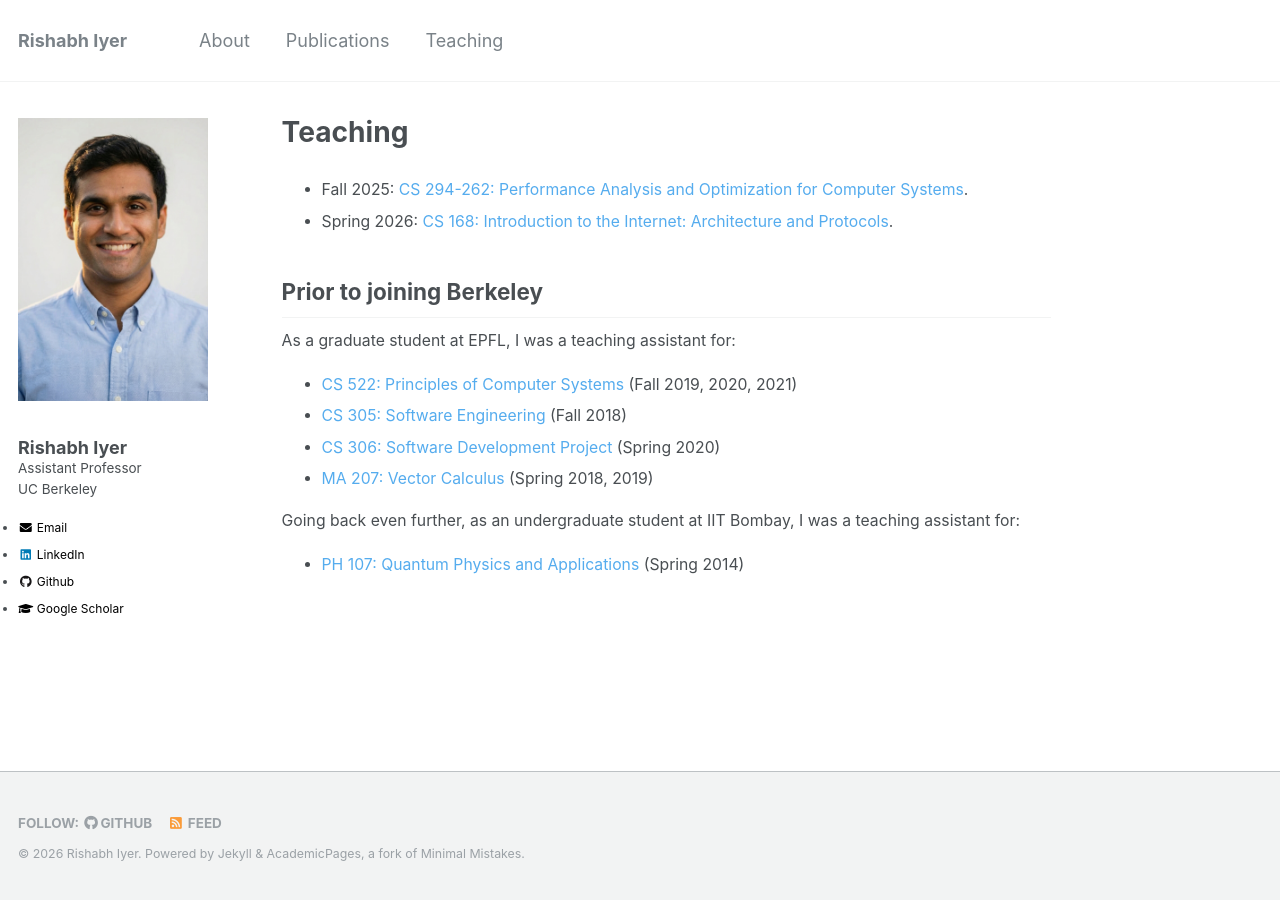
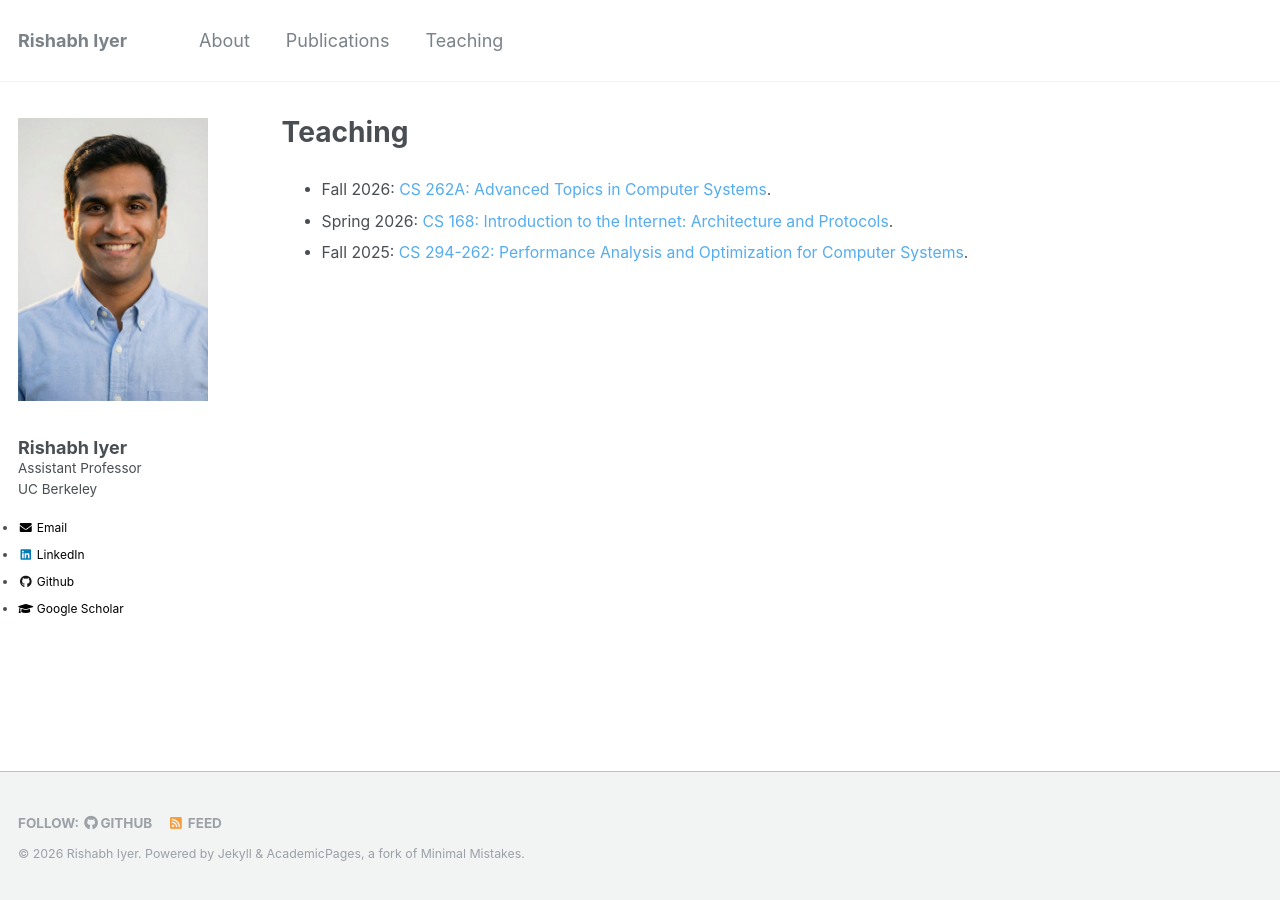
Before and after one commit to rishabh246/rishabh246.github.io, a Jekyll site: the page built from _pages/teaching.md, in a window 1280 px wide. Built offline with Jekyll 4.4.1, drawn with Linux system fonts in a browser that asks for light colours.

Commit message:
Add CS 262A to teaching, reorder, drop pre-Berkeley section
Co-Authored-By: Claude Opus 5 (1M context) <noreply@anthropic.com>

```diff
--- a/_pages/teaching.md
+++ b/_pages/teaching.md
@@ -5,16 +5,6 @@ permalink: /teaching/
 author_profile: true
 ---
 
+- Fall 2026: [CS 262A: Advanced Topics in Computer Systems](https://cs262a.github.io/).
+- Spring 2026: [CS 168: Introduction to the Internet: Architecture and Protocols](https://www2.eecs.berkeley.edu/Courses/CS168/).
 - Fall 2025: [CS 294-262: Performance Analysis and Optimization for Computer Systems](https://ucb-cs294-262.github.io/fa25/).
-- Spring 2026: [CS 168: Introduction to the Internet: Architecture and Protocols](https://www2.eecs.berkeley.edu/Courses/CS168/). <br>
-
-## Prior to joining Berkeley
-
-As a graduate student at EPFL, I was a teaching assistant for:
-- [CS 522: Principles of Computer Systems](https://edu.epfl.ch/coursebook/fr/principles-of-computer-systems-CS-522) (Fall 2019, 2020, 2021)
-- [CS 305: Software Engineering](https://dslab.epfl.ch/teaching/sweng/) (Fall 2018)
-- [CS 306: Software Development Project](https://dslab.epfl.ch/teaching/sweng/proj) (Spring 2020)
-- [MA 207: Vector Calculus](https://edu.epfl.ch/coursebook/en/analysis-iv-MATH-207-D) (Spring 2018, 2019)
-
-Going back even further, as an undergraduate student at IIT Bombay, I was a teaching assistant for:
-- [PH 107: Quantum Physics and Applications](https://www.phy.iitb.ac.in/en/curriculum-courses) (Spring 2014)
```
